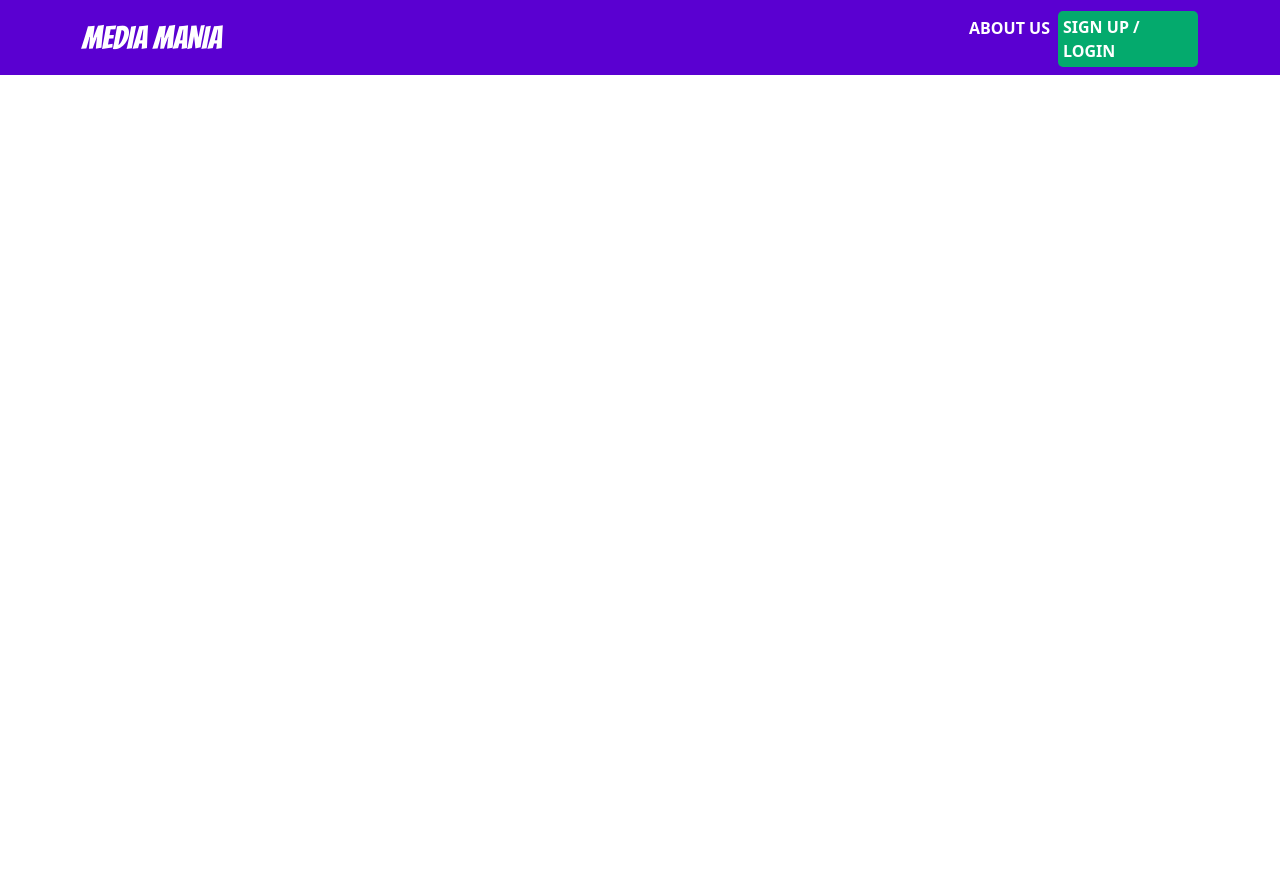
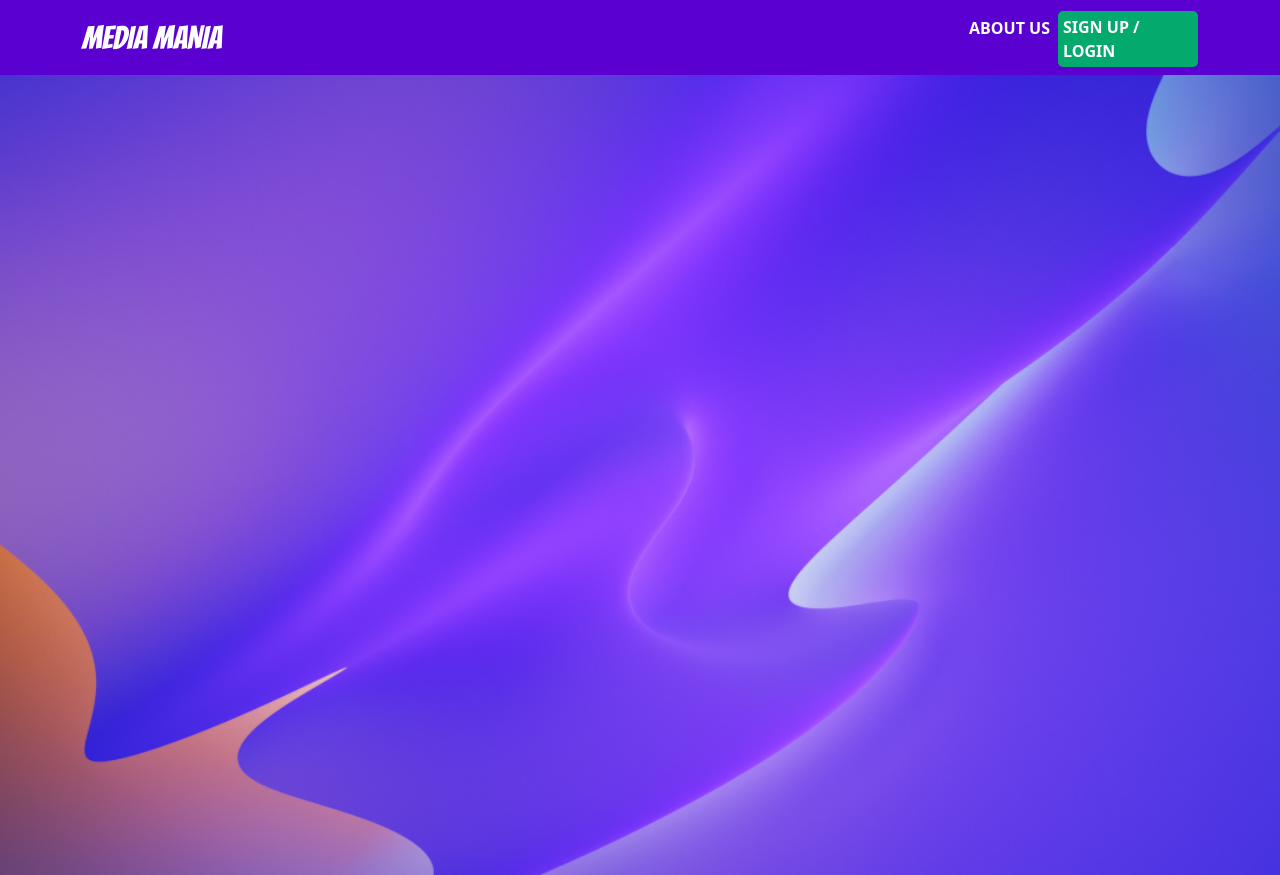
Before and after one commit to Code-Institute-Submissions/media-mania-1, a Flask app: page / in a window 1280 px wide. Before the commit the page ends 75 px from the top, so only its background shows below. Run offline with Flask 2, Linux system fonts and the light colour scheme; some libraries are stand-ins or nearby versions.

Commit message:
:sparkles: feat: add hero image to homepage
- Update CSS file to set hero image properties
- Create img directory in static directory for images
- Add hero-image.png

```diff
--- a/static/css/main-style.css
+++ b/static/css/main-style.css
@@ -27,3 +27,11 @@
     padding: 4px 5px;
     margin-top: 3px;
 }
+
+/* index.html - main content with hero image */
+#hero-image{
+    background-image: url(../img/hero-image.png);
+    background-size: cover;
+    background-repeat: no-repeat;
+    background-position: center;
+}
--- a/templates/index.html
+++ b/templates/index.html
@@ -1,9 +1,11 @@
 {% extends 'base.html' %}
 
 <!-- Page title -->
-{% block headContent %}{% endblock %}
+{% block headContent %}<title>Media Mania</title>{% endblock %}
 
 <!-- Main content -->
 {% block mainContent %}
+    <div id="hero-image" class="container-fluid vh-100">
 
+    </div>
 {% endblock %}
```
Also changed, not shown: static/img/hero-image.png (added).
